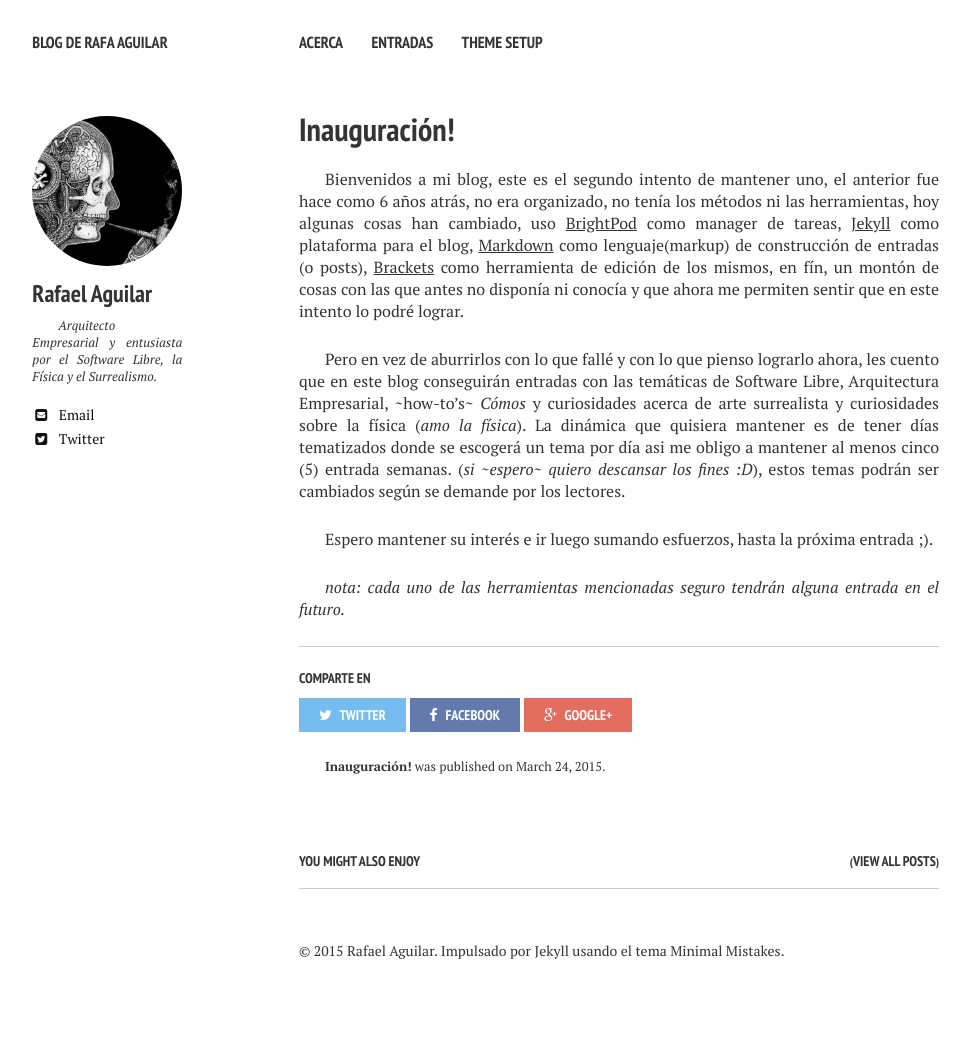
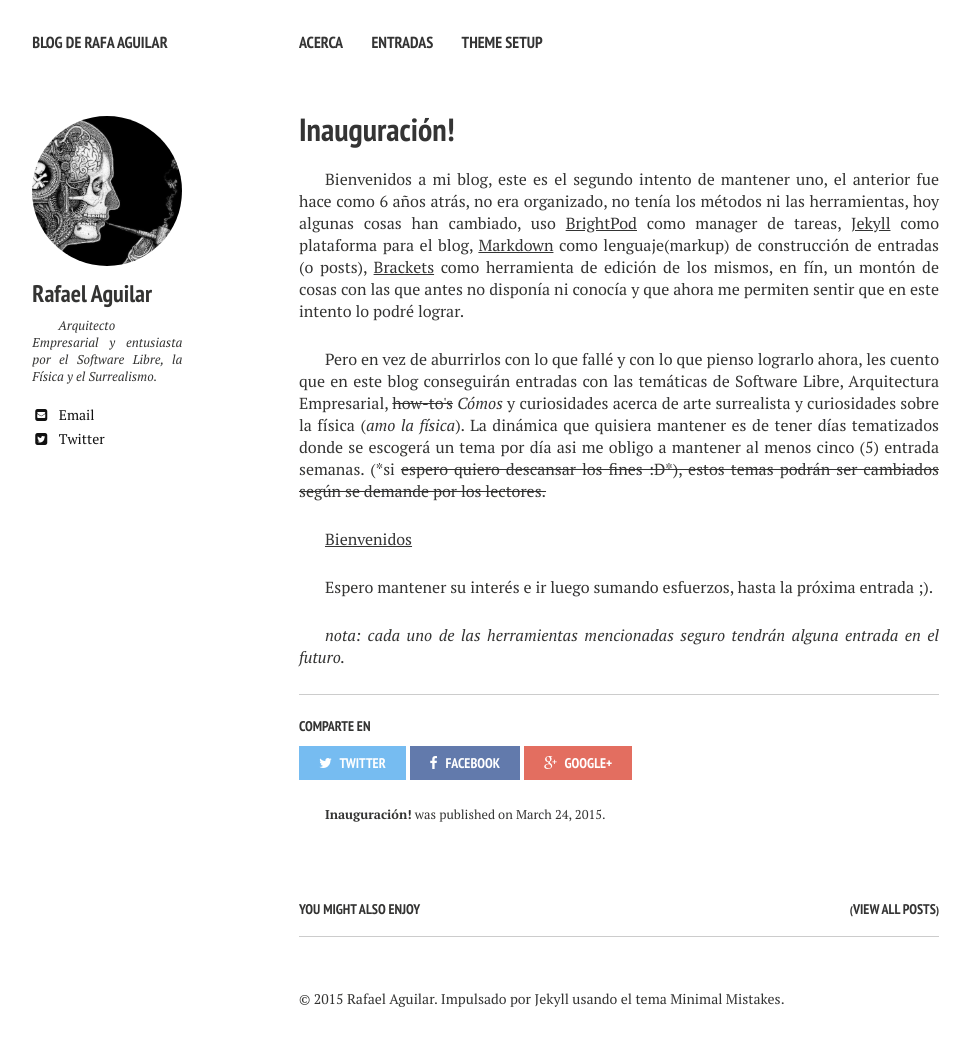
Before and after one commit to RafaAguilar/RafaAguilar.github.io, a Jekyll site: the page built from _posts/2015-03-23-inauguracion.markdown, in a window 1280 px wide. Shown: the whole page, without its empty margins (21-991 px from the left). Built offline with Jekyll 4.4.1, drawn with Linux system fonts in a browser that asks for light colours; nearby versions of some CDN libraries; before the commit the page ends 1009 px from its top, so only the background shows below that.

Commit message:
Actualización final de post de inauguración

```diff
--- a/_posts/2015-03-23-inauguracion.markdown
+++ b/_posts/2015-03-23-inauguracion.markdown
@@ -8,7 +8,9 @@ comments: true
 ---
 Bienvenidos a mi blog, este es el segundo intento de mantener uno, el anterior fue hace como 6 años atrás, no era organizado, no tenía los métodos ni las herramientas, hoy algunas cosas han cambiado, uso [BrightPod][brightpod] como manager de tareas, [Jekyll][jekyll] como plataforma para el blog, [Markdown][md] como lenguaje(markup) de construcción de entradas (o posts), [Brackets][brackets] como herramienta de edición de los mismos, en fín, un montón de cosas con las que antes no disponía ni conocía y que ahora me permiten sentir que en este intento lo podré lograr.
 
-Pero en vez de aburrirlos con lo que fallé y con lo que pienso lograrlo ahora, les cuento que en este blog conseguirán entradas con las temáticas de Software Libre, Arquitectura Empresarial, ~how-to's~ *Cómos* y curiosidades acerca de arte surrealista y curiosidades sobre la física (*amo la física*).  La dinámica que quisiera mantener es de tener días tematizados donde se escogerá un tema por día asi me obligo a mantener al menos cinco (5) entrada semanas. (*si ~espero~ quiero descansar los fines :D*), estos temas podrán ser cambiados según se demande por los lectores.
+Pero en vez de aburrirlos con lo que fallé y con lo que pienso lograrlo ahora, les cuento que en este blog conseguirán entradas con las temáticas de Software Libre, Arquitectura Empresarial, <s>how-to's</s> *Cómos* y curiosidades acerca de arte surrealista y curiosidades sobre la física (*amo la física*).  La dinámica que quisiera mantener es de tener días tematizados donde se escogerá un tema por día asi me obligo a mantener al menos cinco (5) entrada semanas. (*si <s>espero<s/> quiero descansar los fines :D*), estos temas podrán ser cambiados según se demande por los lectores.
+
+[Bienvenidos][reverencia]
 
 Espero mantener su interés e ir luego sumando esfuerzos, hasta la próxima entrada ;).
 
```
Also changed, not shown: other parts of _posts/2015-03-23-inauguracion.markdown (+1 -0 lines).
